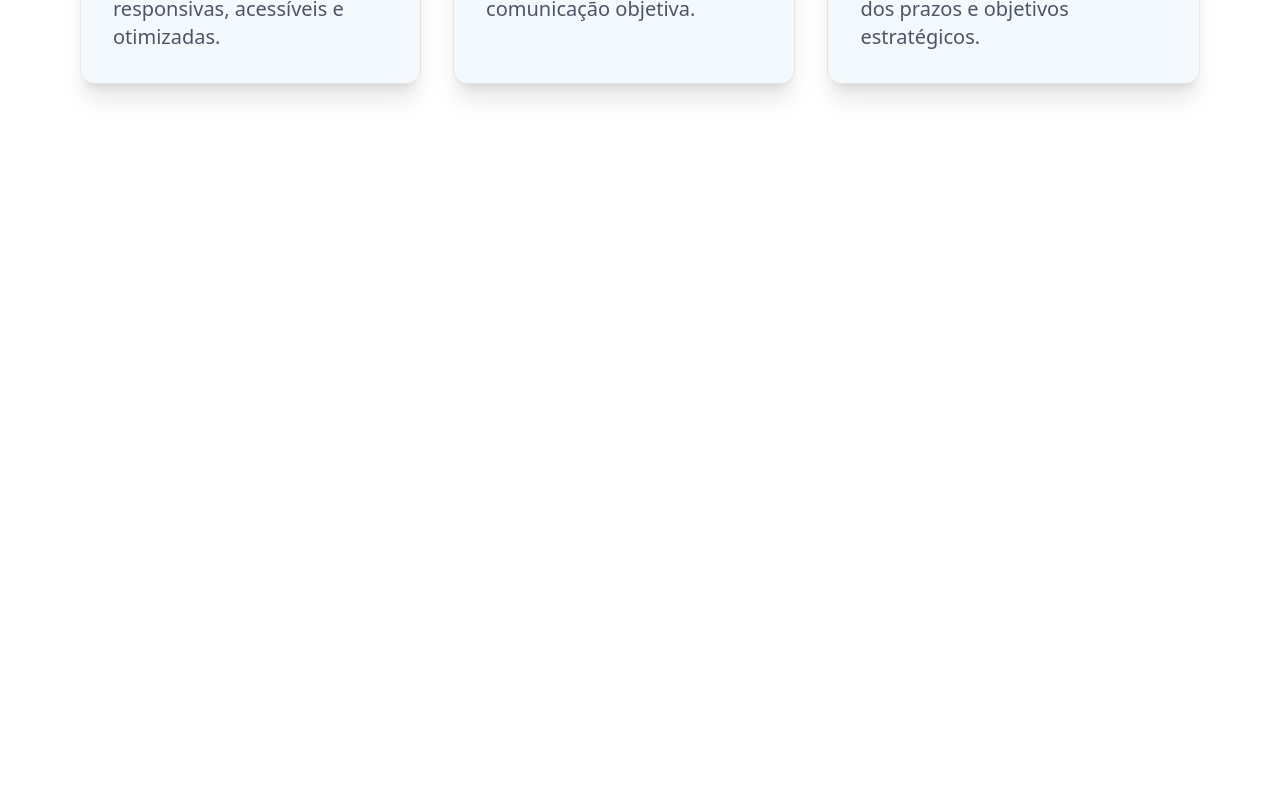
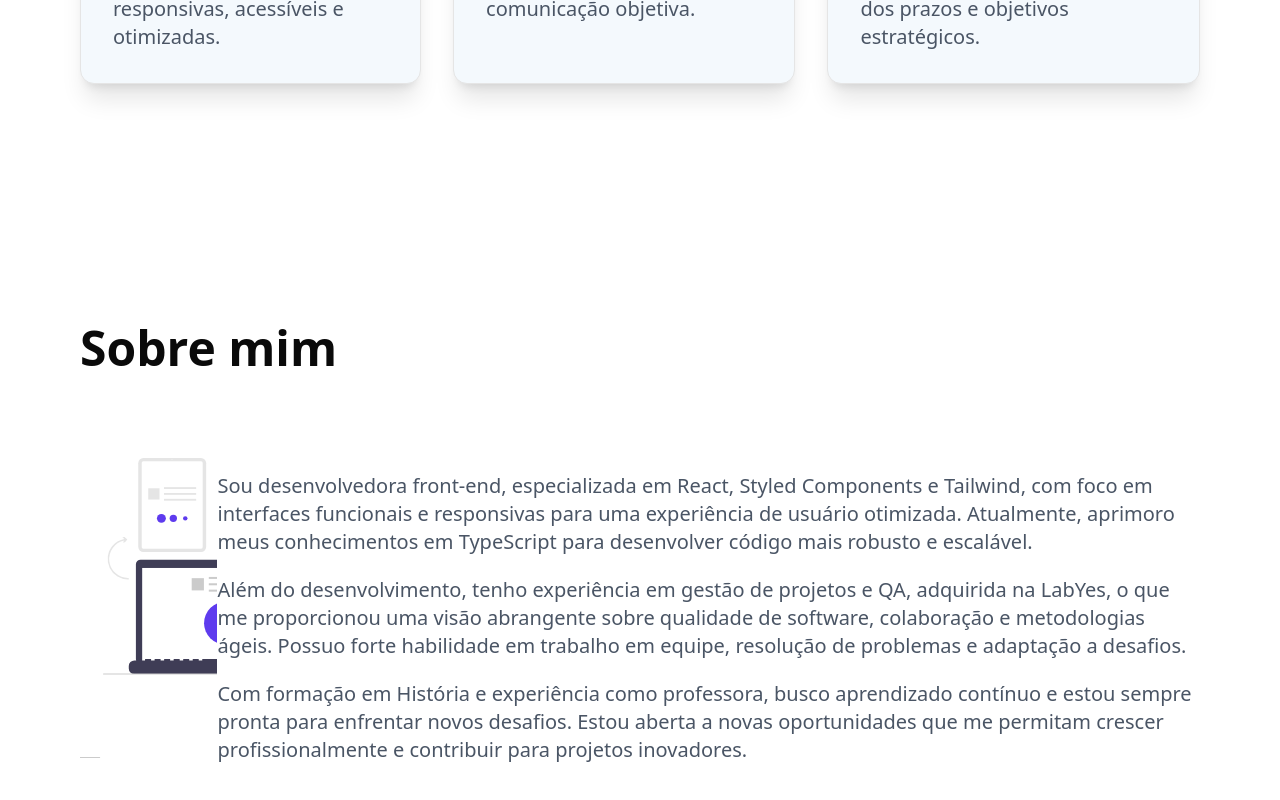
Before and after one commit to luisviniciusdev/labyes-thalytaportfolio, a Next.js app: page / in a window 1280 px wide. Shown: the part 664-1464 px from the top of the page. Before the commit the page ends 868 px from the top, so only its background shows below. Built offline with nearby package versions, Linux system fonts and the light colour scheme.

Commit message:
feat: add About section

```diff
--- a/app/page.tsx
+++ b/app/page.tsx
@@ -1,11 +1,13 @@
 import { Skills } from "@/components/Skills";
 import { Header } from "../components/Header";
+import { About } from "@/components/About";
 
 export default function Home() {
   return (
     <div className="max-w-360 mx-auto">
       <Header/>
       <Skills/>
+      <About/>
     </div>
   );
 }
--- /dev/null
+++ b/components/About.tsx
@@ -0,0 +1,26 @@
+import Image from "next/image"
+import about from "../public/about.svg"
+
+export function About() {
+    return (
+        <section className="py-30 px-20">
+            <h2 id="sobre" className="text-5xl font-bold">Sobre mim</h2>
+            <div className="mt-20 flex flex-row justify-around items-center">
+                <div className="relative w-[400px] h-[300px]">
+                    <Image
+                        src={about}
+                        alt="Imagem de exemplo"
+                        fill
+                        className="object-cover"
+                    />
+                </div>
+
+                <div className="max-w-[600]">
+                    <p className="text-gray-600 text-xl mt-5">Sou desenvolvedora front-end, especializada em React, Styled Components e Tailwind, com foco em interfaces funcionais e responsivas para uma experiência de usuário otimizada. Atualmente, aprimoro meus conhecimentos em TypeScript para desenvolver código mais robusto e escalável.</p>
+                    <p className="text-gray-600 text-xl mt-5">Além do desenvolvimento, tenho experiência em gestão de projetos e QA, adquirida na LabYes, o que me proporcionou uma visão abrangente sobre qualidade de software, colaboração e metodologias ágeis. Possuo forte habilidade em trabalho em equipe, resolução de problemas e adaptação a desafios.</p>
+                    <p className="text-gray-600 text-xl mt-5">Com formação em História e experiência como professora, busco aprendizado contínuo e estou sempre pronta para enfrentar novos desafios. Estou aberta a novas oportunidades que me permitam crescer profissionalmente e contribuir para projetos inovadores.</p>
+                </div>
+            </div>
+        </section>
+    )
+}
```
Also changed, not shown: public/about.svg (added).
